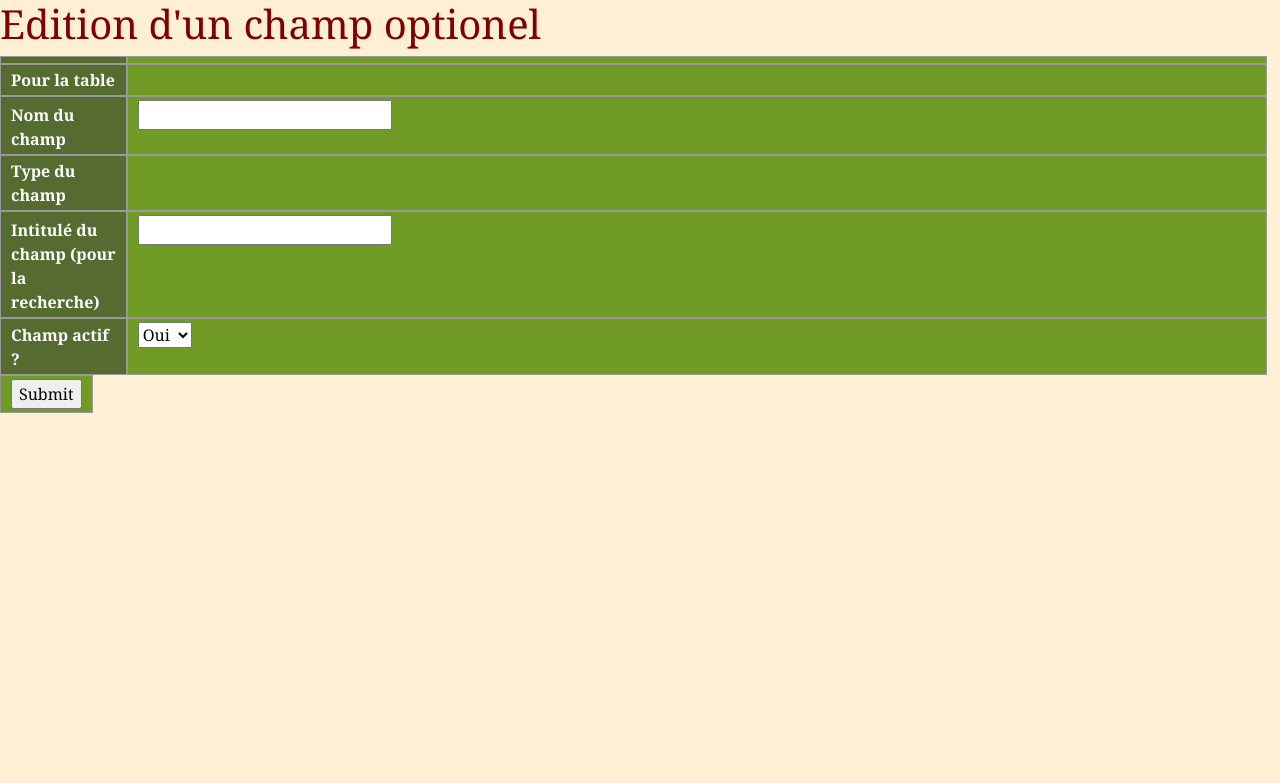
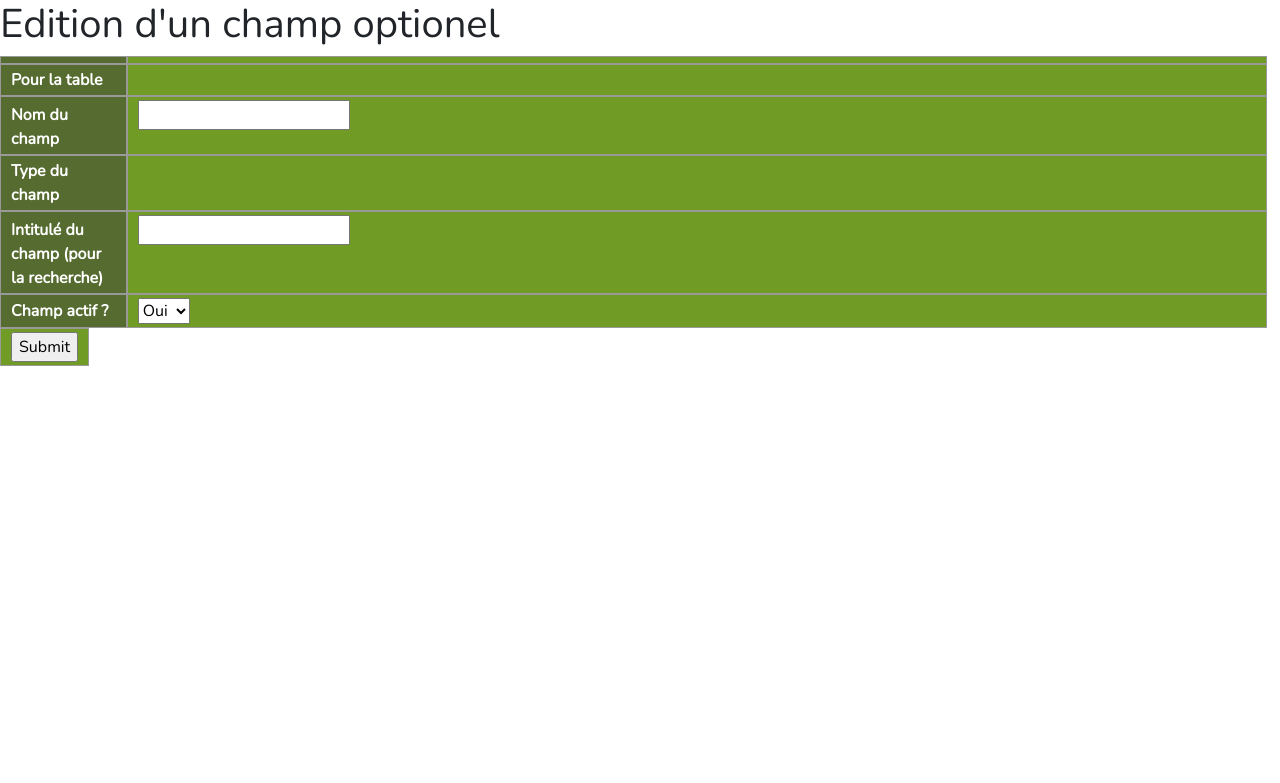
Before and after one commit to Moussa976/ws2, a PHP site: template common/templates/edit_meta.twig in a window 1280 px wide. Shown: the top 783 px of the page. Run offline with PHP 8.4, Linux system fonts and the light colour scheme; the template is opened without the code that fills it: most values are stand-ins (such as "Sample title", 1, 10 or a date in 2020); some libraries are stand-ins or nearby versions.

Commit message:
[V] - Bench CSS (trop moche)

```diff
--- a/common/style.css
+++ b/common/style.css
@@ -1,13 +1,5 @@
 body{
-	color: var(--body-color);
-	font-weight:bold;
-	background-color: var(--body-background-color);
-	font-family: georgia, serif;
-}
-.center {
-	margin-right: auto;
-	text-align: center;
-
+  font-family: 'Nunito', sans-serif;
 }
 
 /****** FILTERS *****/
@@ -107,15 +99,16 @@ audio::-webkit-media-controls-play-button,
 
 /****** MENU *******/
 /*@import url(http://fonts.googleapis.com/css?family=PT+Sans:400,700);*/
-#cssmenu {
+/*#cssmenu {
   background:var(--menu-bg-color);
-  margin: 0;
+  text-align: center;
+  justify-content: center;
   width: auto;
   padding: 0;
   line-height: 1;
   display: block;
   position: relative;
-  font-family: Arial, Helvetica, sans-serif;
+  font-family: 'Nunito', sans-serif;
 }
 #cssmenu ul {
   list-style: none;
@@ -488,4 +481,4 @@ audio::-webkit-media-controls-play-button,
     right: 20px;
     top: 26px;
   }
-}
+}*/
--- a/common/templates/header.twig
+++ b/common/templates/header.twig
@@ -14,13 +14,20 @@
 		<script src="./common/jquery-ui-1.12.1/jquery-ui.min.js"></script>
 		<!--script src="jquery-validation-1.17.0/additional-methods.min.js"></script-->
 		<script src="./common/jquery-validation-1.17.0/jquery.validate.min.js"></script>
+
+		<!-- Bootstrap 5 -->
 		<script src="https://cdnjs.cloudflare.com/ajax/libs/jquery/3.6.0/jquery.min.js" integrity="sha512-894YE6QWD5I59HgZOGReFYm4dnWc1Qt5NtvYSaNcOP+u1T9qYdvdihz0PPSiiqn/+/3e7Jo4EaG7TubfWGUrMQ==" crossorigin="anonymous"></script>
 		<script src="https://cdnjs.cloudflare.com/ajax/libs/popper.js/2.9.1/umd/popper.min.js" integrity="sha512-g2PN+aYR0KupTVwea5Ppqw4bxWLLypWdd+h7E0ydT8zF+/Y2Qpk8Y1SnzVw6ZCVJPrgB/91s3VfhVhP7Y4+ucw==" crossorigin="anonymous"></script>
 		<script src="https://cdnjs.cloudflare.com/ajax/libs/twitter-bootstrap/5.0.0-beta3/js/bootstrap.min.js" integrity="sha512-mp3VeMpuFKbgxm/XMUU4QQUcJX4AZfV5esgX72JQr7H7zWusV6lLP1S78wZnX2z9dwvywil1VHkHZAqfGOW7Nw==" crossorigin="anonymous"></script>
+
+		<!-- Font : Nunito -->
+		<link rel="preconnect" href="https://fonts.gstatic.com">
+		<link href="https://fonts.googleapis.com/css2?family=Nunito&display=swap" rel="stylesheet">
+
 	</head>
 	<body>
 		{% if want_menu == true %}
-			<nav class="navbar navbar-expand-lg navbar-light bg-success mb-5">
+			<nav class="navbar navbar-expand-lg mb-5">
 				<div class="container-fluid">
 					<div class="collapse navbar-collapse" id="navbarSupportedContent">
 						<ul class="navbar-nav me-auto mb-2 mb-lg-0">
@@ -62,7 +69,7 @@
 							</script>
 							{% else %}
 								<li class="nav-item">
-									<a class="nav-link" href="login.php">Admin</a>
+									<a class="nav-link" href="login.php"><img class="img-fluid" src="img/login.png"/></a>
 								</li>
 							{% endif %}
 						</ul>
```
